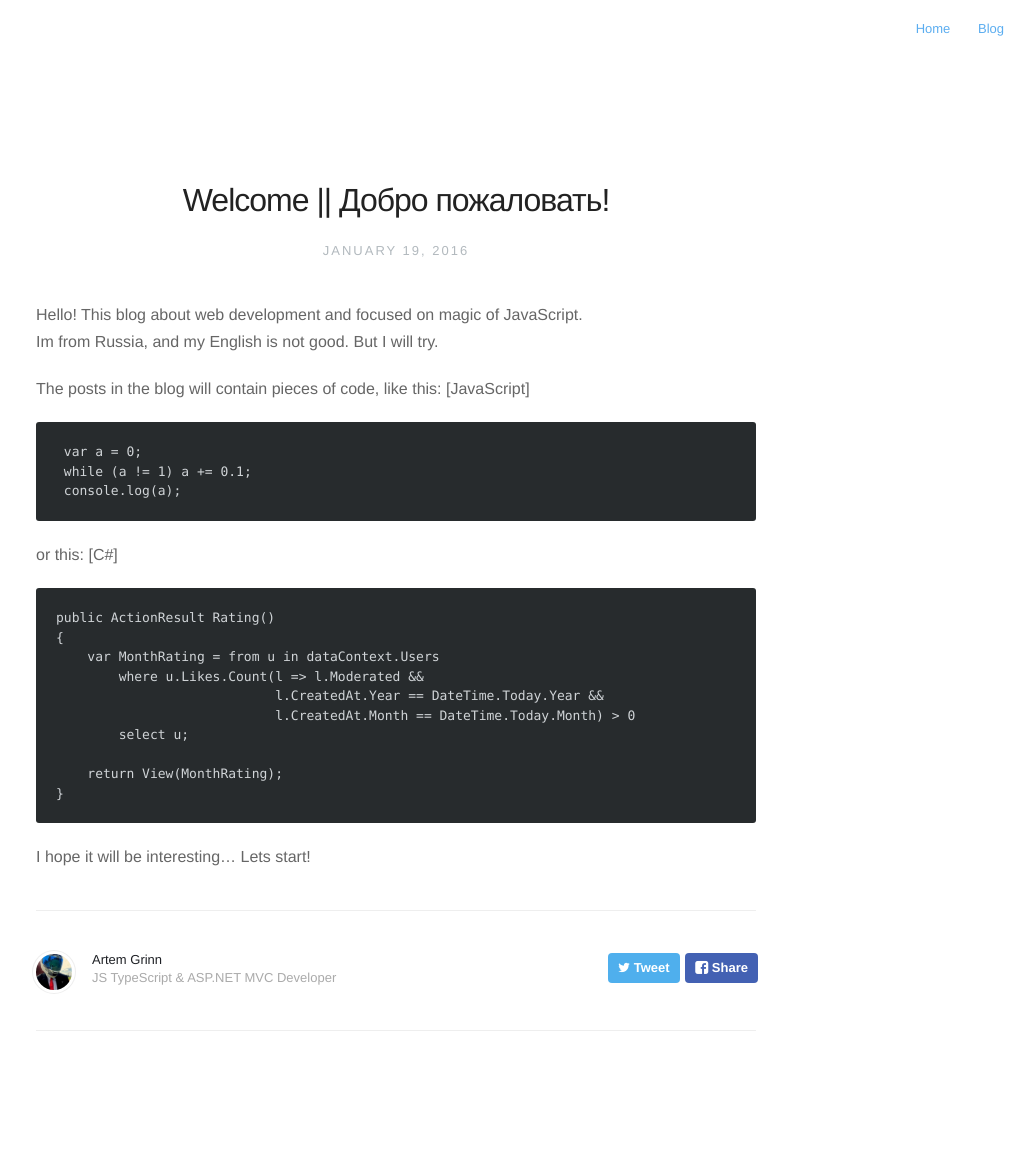
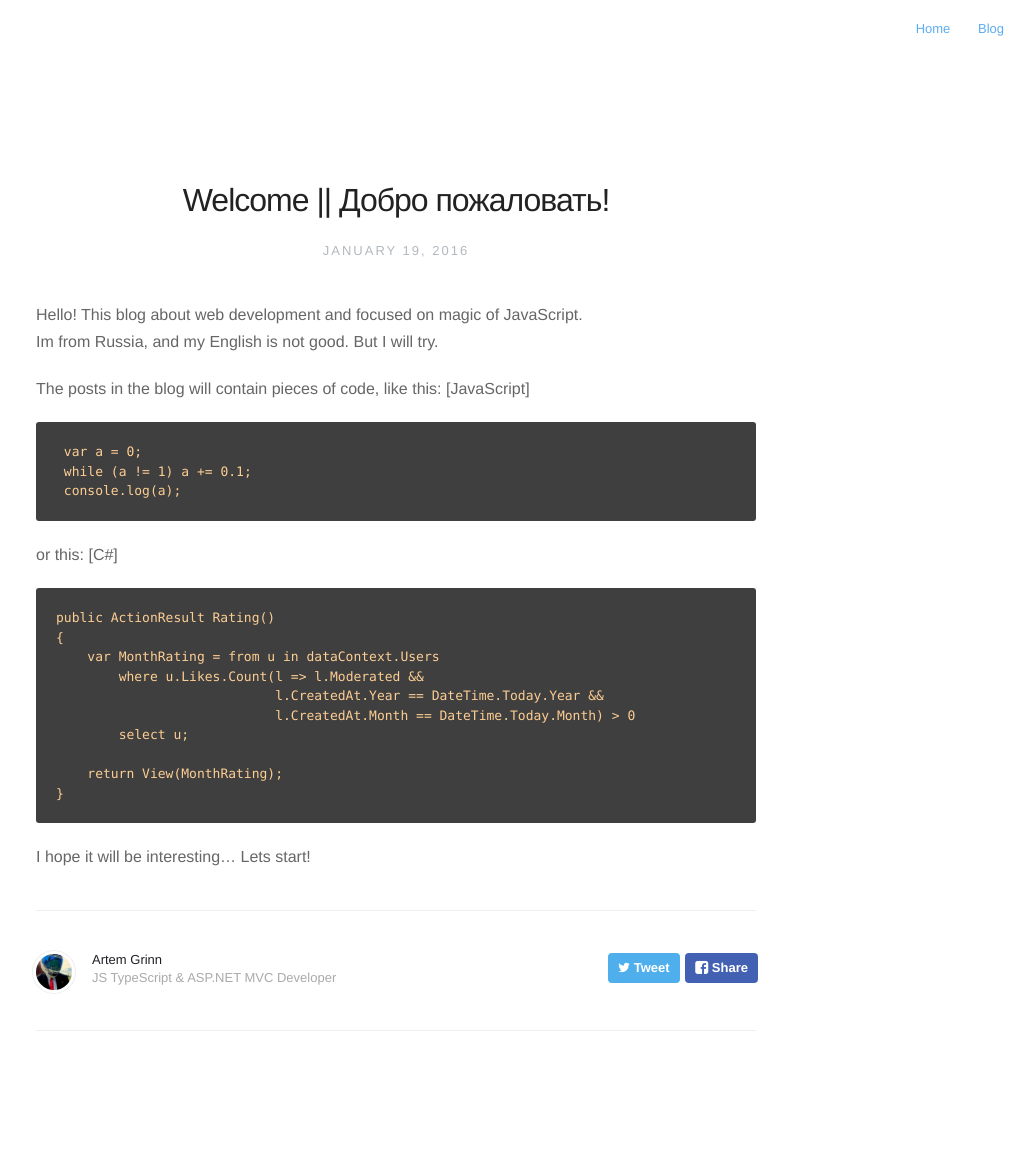
Before and after one commit to ArtemGrinn/artemgrinn.github.io, a Jekyll site: the page built from _posts/2016-01-19-welcome.markdown, in a window 1280 px wide. Shown: the whole page, without its empty margins (244-1279 px from the left). Built offline with Jekyll 4.4.1, drawn with Linux system fonts in a browser that asks for light colours; nearby versions of some CDN libraries.

Commit message:
Update highlight.css

```diff
--- a/assets/css/highlight.css
+++ b/assets/css/highlight.css
@@ -1,6 +1,6 @@
-.codehilite code, .codehilite pre{color:#fdce93;background-color:#3f3f3f}
-.codehilite .hll{background-color:#222}
-.codehilite .c{color:#7f9f7f}
+.highlight code, .highlight pre{color:#fdce93;background-color:#3f3f3f}
+.highlight .hll{background-color:#222}
+.highlight .c{color:#7f9f7f}
 .codehilite .err{color:#e37170;background-color:#3d3535}
 .codehilite .g{color:#7f9f7f}
 .codehilite .k{color:#f0dfaf}
```
